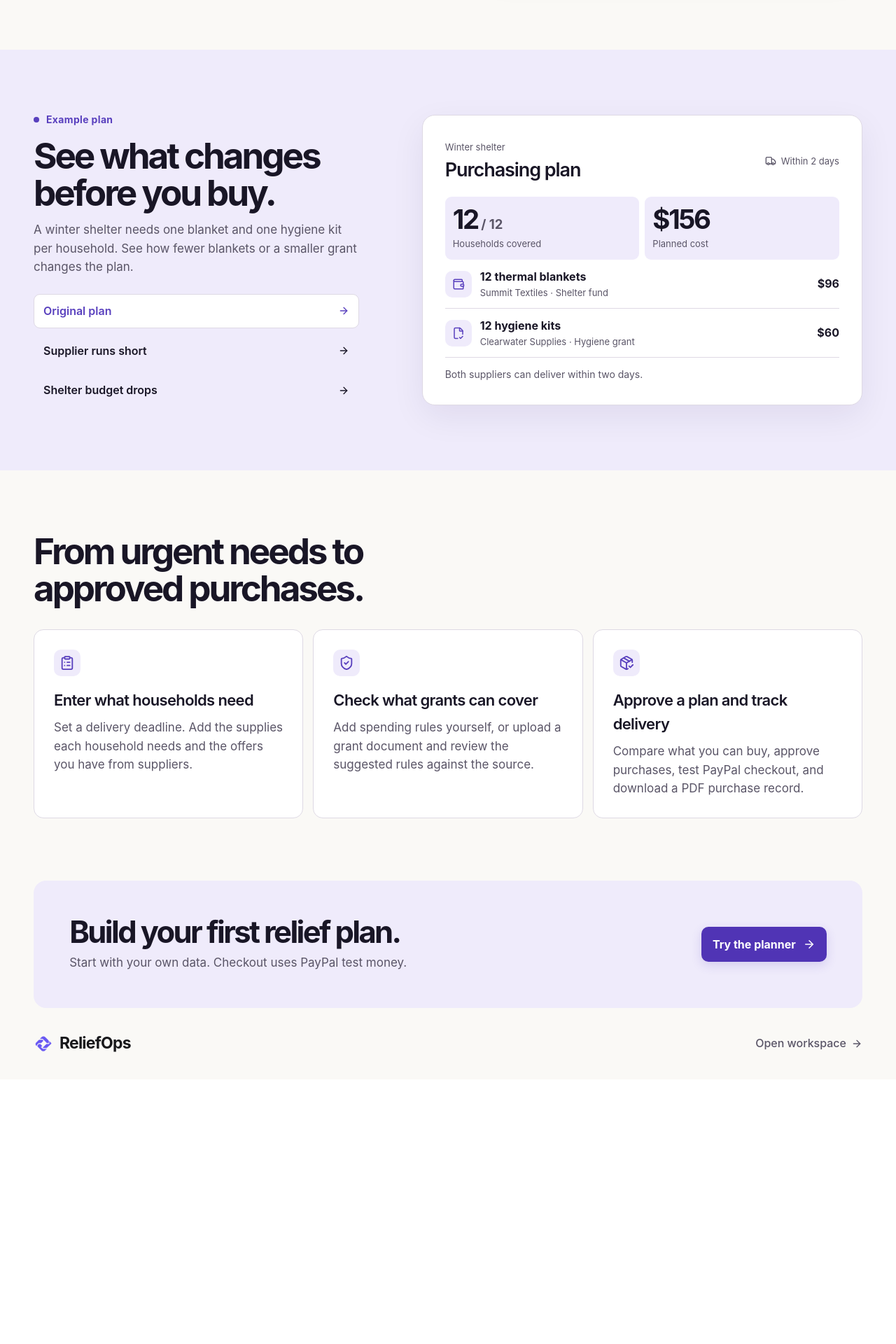
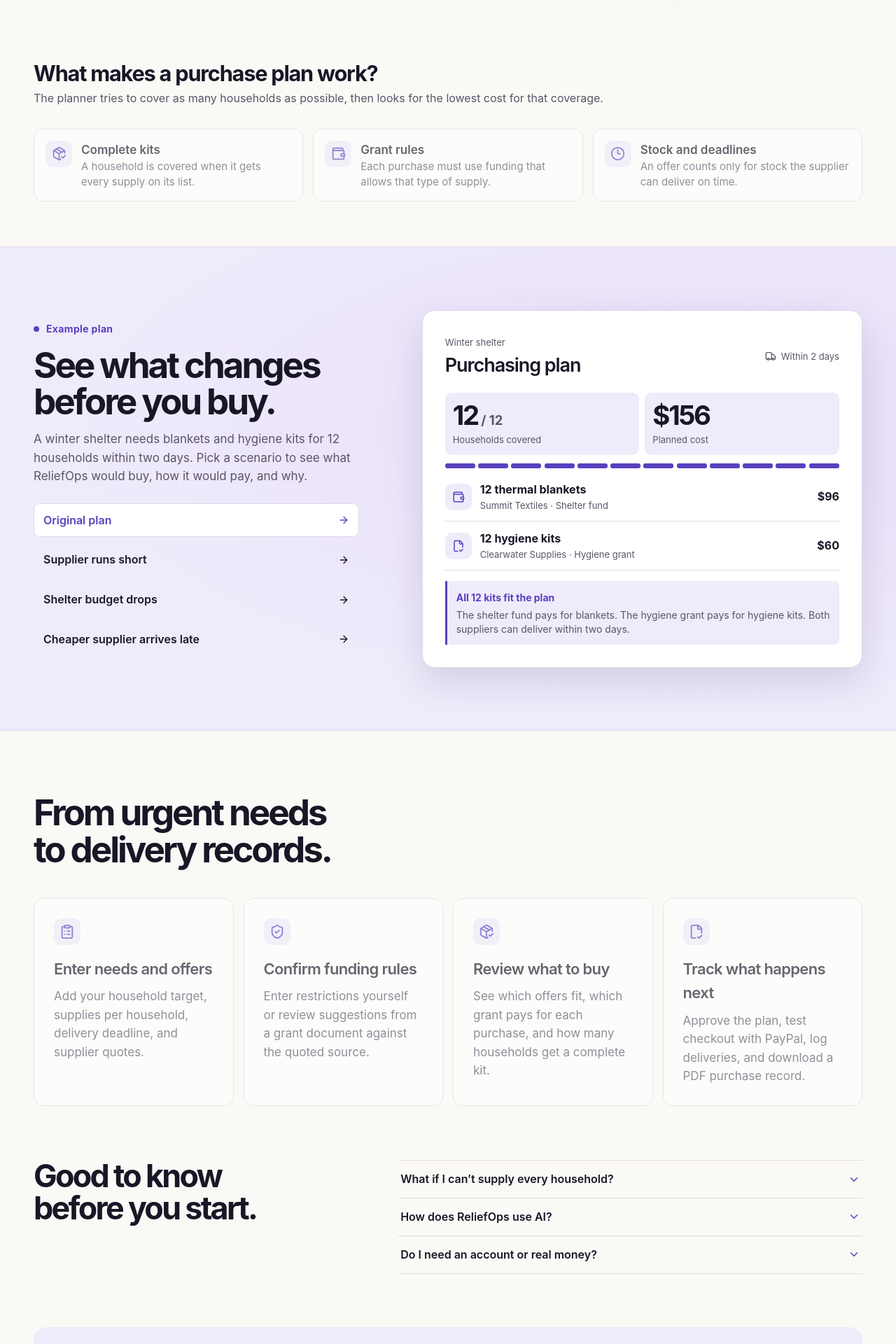
Before and after one commit to aditya-codes-git/PaypalProject, a React (Vite) app in the folder frontend/: page / in a window 1280 px wide. Shown: the part 680-2600 px from the top of the page at 70% size. Before the commit the page ends 2222 px from the top, so only its background shows below. Built offline with nearby package versions, Linux system fonts and the light colour scheme; a web font is replaced by a local one.

Commit message:
feat: explain and animate the ReliefOps planner preview

```diff
--- a/frontend/src/Landing.tsx
+++ b/frontend/src/Landing.tsx
@@ -1,25 +1,41 @@
 import { useState } from 'react';
-import { ArrowDown, ArrowRight, Check, ClipboardList, FileCheck2, PackageCheck, ShieldCheck, Truck, Wallet } from 'lucide-react';
+import { ArrowDown, ArrowRight, Check, ChevronDown, ClipboardList, Clock3, FileCheck2, PackageCheck, ShieldCheck, Truck, Wallet } from 'lucide-react';
 import { Brand } from './Brand';
 import { ThemeToggle } from './Theme';
 import './landing.css';
 
 const workspace = '/?workspace=1';
 const guest = '/?workspace=1&guest=1';
+const target = 12;
+const hygienePrice = 5;
 const examples = [
-  { label: 'Original plan', covered: 12, cost: '$156', note: 'Both suppliers can deliver within two days.', supplier: 'Summit Textiles', blankets: '$96', units: 12 },
-  { label: 'Supplier runs short', covered: 8, cost: '$104', note: 'Only 8 blankets are available by the deadline, so the plan covers 8 households.', supplier: 'Summit Textiles', blankets: '$64', units: 8 },
-  { label: 'Shelter budget drops', covered: 9, cost: '$117', note: 'A $72 shelter budget buys 9 blankets. The hygiene grant still pays for kits only.', supplier: 'Summit Textiles', blankets: '$72', units: 9 },
+  { label: 'Original plan', units: 12, price: 8, supplier: 'Summit Textiles', reason: 'All 12 kits fit the plan', note: 'The shelter fund pays for blankets. The hygiene grant pays for hygiene kits. Both suppliers can deliver within two days.' },
+  { label: 'Supplier runs short', units: 8, price: 8, supplier: 'Summit Textiles', reason: 'Blanket stock limits coverage', note: 'Only 8 blankets are available by the deadline. Even with enough hygiene kits and funding, only 8 households can receive both supplies.' },
+  { label: 'Shelter budget drops', units: 9, price: 8, supplier: 'Summit Textiles', reason: 'The shelter budget limits coverage', note: 'A $72 shelter budget buys 9 blankets at $8 each. The hygiene grant can only pay for kits, so it cannot cover the remaining blankets.' },
+  { label: 'Cheaper supplier arrives late', units: 12, price: 9, supplier: 'Northstar Relief Goods', reason: 'The deadline changes the supplier', note: 'Summit’s $8 blankets now arrive after the deadline. Northstar’s $9 blankets arrive within two days, so all 12 households still get a complete kit.' },
+];
+const constraints = [
+  { icon: PackageCheck, title: 'Complete kits', body: 'A household is covered when it gets every supply on its list.' },
+  { icon: Wallet, title: 'Grant rules', body: 'Each purchase must use funding that allows that type of supply.' },
+  { icon: Clock3, title: 'Stock and deadlines', body: 'An offer counts only for stock the supplier can deliver on time.' },
 ];
 const steps = [
-  { icon: ClipboardList, title: 'Enter what households need', body: 'Set a delivery deadline. Add the supplies each household needs and the offers you have from suppliers.' },
-  { icon: ShieldCheck, title: 'Check what grants can cover', body: 'Add spending rules yourself, or upload a grant document and review the suggested rules against the source.' },
-  { icon: PackageCheck, title: 'Approve a plan and track delivery', body: 'Compare what you can buy, approve purchases, test PayPal checkout, and download a PDF purchase record.' },
+  { icon: ClipboardList, title: 'Enter needs and offers', body: 'Add your household target, supplies per household, delivery deadline, and supplier quotes.' },
+  { icon: ShieldCheck, title: 'Confirm funding rules', body: 'Enter restrictions yourself or review suggestions from a grant document against the quoted source.' },
+  { icon: PackageCheck, title: 'Review what to buy', body: 'See which offers fit, which grant pays for each purchase, and how many households get a complete kit.' },
+  { icon: FileCheck2, title: 'Track what happens next', body: 'Approve the plan, test checkout with PayPal, log deliveries, and download a PDF purchase record.' },
+];
+const questions = [
+  { question: 'What if I can’t supply every household?', answer: 'The plan shows how many complete kits you can buy within your limits. Update a supplier offer, budget, or deadline and generate another plan to see what changes.' },
+  { question: 'How does ReliefOps use AI?', answer: 'AI suggests grant terms from uploaded documents. You review the source and confirm the terms. The purchasing planner then uses the confirmed rules, prices, stock, and delivery dates to calculate a plan.' },
+  { question: 'Do I need an account or real money?', answer: 'You can build a plan as a guest with your own data. Sign in to save it, review grant documents, or approve purchases. Checkout uses PayPal sandbox test money.' },
 ];
 
 export function Landing() {
   const [example, setExample] = useState(0);
   const plan = examples[example];
+  const blanketCost = plan.units * plan.price;
+  const hygieneCost = plan.units * hygienePrice;
   return <div className="landing" id="top">
     <a className="landing-skip" href="#landing-content">Skip to content</a>
     <header className="landing-header landing-wrap">
@@ -31,8 +47,8 @@ export function Landing() {
       <section className="landing-hero landing-wrap" aria-labelledby="landing-title">
         <div className="landing-hero-copy">
           <p className="landing-kicker"><span /> Relief purchasing planner</p>
-          <h1 id="landing-title">Get relief supplies <em>where they’re needed.</em></h1>
-          <p className="landing-intro">Find out how many households you can supply on time. Build a purchasing plan around grant rules, supplier stock, and your delivery deadline.</p>
+          <h1 id="landing-title">Know what to buy. <em>Know who it will reach.</em></h1>
+          <p className="landing-intro">ReliefOps helps relief teams decide which supplies to buy, which grants can pay, and how many households can receive a complete kit by the deadline.</p>
           <div className="landing-actions">
             <a className="landing-primary" href={guest}>Try the planner <ArrowRight size={18} aria-hidden="true" /></a>
             <a className="landing-secondary" href="#example">See an example <ArrowDown size={16} aria-hidden="true" /></a>
@@ -48,28 +64,41 @@ export function Landing() {
           </div>
         </div>
       </section>
+      <section className="landing-constraints landing-wrap" aria-labelledby="constraints-title">
+        <h2 id="constraints-title">What makes a purchase plan work?</h2>
+        <p className="landing-constraints-intro">The planner tries to cover as many households as possible, then looks for the lowest cost for that coverage.</p>
+        <div>{constraints.map(({ icon: Icon, title, body }) => <article key={title}><span className="landing-card-icon"><Icon size={21} aria-hidden="true" /></span><div><h3>{title}</h3><p>{body}</p></div></article>)}</div>
+      </section>
       <section className="landing-example" id="example" aria-labelledby="example-title">
         <div className="landing-wrap landing-example-inner">
           <div className="landing-example-copy">
             <p className="landing-kicker"><span /> Example plan</p>
             <h2 id="example-title">See what changes before you buy.</h2>
-            <p>A winter shelter needs one blanket and one hygiene kit per household. See how fewer blankets or a smaller grant changes the plan.</p>
+            <p>A winter shelter needs blankets and hygiene kits for 12 households within two days. Pick a scenario to see what ReliefOps would buy, how it would pay, and why.</p>
             <div className="landing-example-options" role="group" aria-label="Example conditions">
               {examples.map((item, index) => <button key={item.label} type="button" aria-pressed={example === index} onClick={() => setExample(index)}>{item.label}<ArrowRight size={16} aria-hidden="true" /></button>)}
             </div>
           </div>
-          <article className="landing-preview" aria-live="polite">
-            <div className="landing-preview-head"><div><span>Winter shelter</span><h3>Purchasing plan</h3></div><span className="landing-preview-time"><Truck size={16} aria-hidden="true" /> Within 2 days</span></div>
-            <div className="landing-preview-stats"><div><strong>{plan.covered}<small> / 12</small></strong><span>Households covered</span></div><div><strong>{plan.cost}</strong><span>Planned cost</span></div></div>
-            <div className="landing-preview-line"><span className="landing-card-icon"><Wallet size={18} aria-hidden="true" /></span><div><strong>{plan.units} thermal blankets</strong><span>{plan.supplier} · Shelter fund</span></div><strong>{plan.blankets}</strong></div>
-            <div className="landing-preview-line"><span className="landing-card-icon"><FileCheck2 size={18} aria-hidden="true" /></span><div><strong>{plan.units} hygiene kits</strong><span>Clearwater Supplies · Hygiene grant</span></div><strong>${plan.units * 5}</strong></div>
-            <p className="landing-preview-note">{plan.note}</p>
+          <article className="landing-preview" aria-labelledby="preview-title">
+            <div className="landing-preview-head"><div><span>Winter shelter</span><h3 id="preview-title">Purchasing plan</h3></div><span className="landing-preview-time"><Truck size={16} aria-hidden="true" /> Within 2 days</span></div>
+            <p className="sr-only" role="status">{plan.units} of {target} households covered. ${blanketCost + hygieneCost} planned cost. {plan.reason}.</p>
+            <div className="landing-preview-result" key={example}>
+              <div className="landing-preview-stats"><div><strong>{plan.units}<small> / {target}</small></strong><span>Households covered</span></div><div><strong>${blanketCost + hygieneCost}</strong><span>Planned cost</span></div></div>
+              <div className="landing-coverage" aria-hidden="true">{Array.from({ length: target }, (_, index) => <span key={index} className={index < plan.units ? 'covered' : undefined} style={{ animationDelay: `${index * 30}ms` }} />)}</div>
+              <div className="landing-preview-line"><span className="landing-card-icon"><Wallet size={18} aria-hidden="true" /></span><div><strong>{plan.units} thermal blankets</strong><span>{plan.supplier} · Shelter fund</span></div><strong>${blanketCost}</strong></div>
+              <div className="landing-preview-line"><span className="landing-card-icon"><FileCheck2 size={18} aria-hidden="true" /></span><div><strong>{plan.units} hygiene kits</strong><span>Clearwater Supplies · Hygiene grant</span></div><strong>${hygieneCost}</strong></div>
+              <div className="landing-preview-note"><strong>{plan.reason}</strong><p>{plan.note}</p></div>
+            </div>
           </article>
         </div>
       </section>
       <section className="landing-workflow landing-wrap" id="workflow" aria-labelledby="workflow-title">
-        <h2 id="workflow-title">From urgent needs to approved purchases.</h2>
+        <h2 id="workflow-title">From urgent needs to delivery records.</h2>
         <div className="landing-steps">{steps.map(({ icon: Icon, title, body }) => <article key={title}><span className="landing-card-icon"><Icon size={22} aria-hidden="true" /></span><h3>{title}</h3><p>{body}</p></article>)}</div>
+      </section>
+      <section className="landing-questions landing-wrap" aria-labelledby="questions-title">
+        <h2 id="questions-title">Good to know before you start.</h2>
+        <div>{questions.map(({ question, answer }) => <details key={question}><summary>{question}<ChevronDown size={18} aria-hidden="true" /></summary><p>{answer}</p></details>)}</div>
       </section>
       <section className="landing-bottom landing-wrap" aria-labelledby="start-title">
         <div><h2 id="start-title">Build your first relief plan.</h2><p>Start with your own data. Checkout uses PayPal test money.</p></div>
--- a/frontend/src/landing.css
+++ b/frontend/src/landing.css
@@ -6,6 +6,7 @@
   --land-border: #ded9e4;
   --land-card: #fff;
   --land-tint: #efebfb;
+  --land-glow: #e8ddfa;
   background: var(--land-bg);
   color: var(--land-ink);
   min-height: 100svh;
@@ -19,6 +20,7 @@
   --land-border: #332d3d;
   --land-card: #17141d;
   --land-tint: #252033;
+  --land-glow: #32204b;
 }
 .landing a { color: inherit; text-decoration: none; }
 .landing > main { max-width: none; margin: 0; padding: 0; }
@@ -36,10 +38,10 @@
 .landing-nav-actions { gap: 12px; }
 .landing .theme-toggle { border-color: var(--land-border); color: var(--land-muted); background: var(--land-card); }
 .landing .landing-signin { font-weight: 650; padding: 8px 15px; border: 1px solid var(--land-border); border-radius: 9px; white-space: nowrap; }
-.landing-hero { display: grid; grid-template-columns: minmax(0, 1.05fr) minmax(0, 1fr); gap: clamp(30px, 5vw, 76px); align-items: center; padding-block: clamp(55px, 7vw, 105px); }
+.landing-hero { display: grid; grid-template-columns: minmax(0, 1.05fr) minmax(0, 1fr); gap: clamp(30px, 5vw, 76px); align-items: center; padding-block: clamp(52px, 6vw, 92px); }
 .landing-kicker { display: flex; align-items: center; gap: 10px; color: var(--land-accent); font-size: 14px; font-weight: 700; letter-spacing: .025em; }
 .landing-kicker > span { width: 8px; height: 8px; background: currentColor; border-radius: 50%; }
-.landing h1 { font-size: clamp(48px, 5.7vw, 84px); line-height: .99; letter-spacing: -.075em; font-weight: 670; margin-block: 22px 23px; text-wrap: balance; }
+.landing h1 { font-size: clamp(48px, 5.4vw, 79px); line-height: 1.01; letter-spacing: -.068em; font-weight: 670; margin-block: 22px 23px; }
 .landing h1 em { display: block; font-style: normal; color: var(--land-accent); }
 .landing .landing-intro { max-width: 490px; font-size: clamp(18px, 1.6vw, 22px); line-height: 1.52; color: var(--land-muted); }
 .landing-actions { display: flex; flex-wrap: wrap; gap: 12px; align-items: center; margin-top: 28px; }
@@ -49,7 +51,8 @@
 .landing .landing-secondary { border: 1px solid var(--land-border); background: var(--land-card); }
 .landing .landing-secondary:hover, .landing .landing-signin:hover { border-color: var(--land-accent); }
 .landing .landing-microcopy { color: var(--land-muted); font-size: 14px; margin-top: 12px; }
-.landing-hero-art { position: relative; min-width: 0; aspect-ratio: 1.15; isolation: isolate; }
+.landing-hero-art { position: relative; min-width: 0; aspect-ratio: 1.18; isolation: isolate; }
+.landing-hero-art::before { content: ""; position: absolute; inset: -6% -3% -6%; background: radial-gradient(ellipse, var(--land-glow) 35%, transparent 72%); filter: blur(16px); z-index: -1; }
 .landing-hero-art > img { width: 100%; height: 100%; display: block; border-radius: 22px; object-fit: cover; object-position: 58% center; background: #242032; }
 .landing-hero-card { position: absolute; inset: auto 20px 20px; display: flex; align-items: center; gap: 12px; padding: 14px; border-radius: 14px; background: var(--land-card); border: 1px solid var(--land-border); box-shadow: 0 14px 36px #130d2536; }
 .landing-hero-card > div { flex: 1; min-width: 0; }
@@ -57,7 +60,14 @@
 .landing-hero-card div strong { font-size: clamp(15px, 1.5vw, 19px); }
 .landing-card-icon { width: 38px; height: 38px; border-radius: 10px; display: inline-grid; place-items: center; flex: 0 0 auto; background: var(--land-tint); color: var(--land-accent); }
 .landing-ready { display: inline-flex; gap: 4px; align-items: center; border-radius: 20px; padding: 5px 9px; background: #e6f4eb; color: #205a3a; white-space: nowrap; font-size: 12px; font-weight: 650; }
-.landing-example { padding-block: clamp(56px, 7vw, 100px); background: var(--land-tint); }
+.landing-constraints { padding-block: 20px clamp(52px, 6vw, 82px); }
+.landing .landing-constraints h2 { font-size: clamp(23px, 2.4vw, 32px); letter-spacing: -.04em; }
+.landing .landing-constraints-intro { margin-block: 8px 20px; color: var(--land-muted); font-size: 16px; }
+.landing-constraints > div { display: grid; grid-template-columns: repeat(3, minmax(0, 1fr)); gap: 14px; }
+.landing-constraints article { display: flex; gap: 13px; align-items: flex-start; padding: 16px; border: 1px solid var(--land-border); background: var(--land-card); border-radius: 13px; }
+.landing-constraints h3 { font-size: 17px; }
+.landing-constraints p { font-size: 15px; color: var(--land-muted); line-height: 1.45; }
+.landing-example { padding-block: clamp(56px, 7vw, 100px); background: radial-gradient(ellipse at 79% 38%, var(--land-glow), transparent 65%), var(--land-tint); border-block: 1px solid var(--land-border); }
 .landing-example-inner { display: grid; grid-template-columns: minmax(0, .85fr) minmax(0, 1.15fr); align-items: center; gap: clamp(32px, 7vw, 104px); }
 .landing h2 { font-size: clamp(34px, 4vw, 58px); line-height: 1.03; letter-spacing: -.06em; font-weight: 650; text-wrap: balance; }
 .landing-example h2 { margin-block: 14px; }
@@ -65,7 +75,7 @@
 .landing-example-options { display: grid; gap: 8px; margin-top: 25px; }
 .landing-example-options button { display: flex; justify-content: space-between; align-items: center; text-align: left; gap: 14px; border: 1px solid transparent; border-radius: 9px; padding: 11px 13px; color: var(--land-ink); background: transparent; cursor: pointer; font: inherit; font-weight: 600; }
 .landing-example-options button:hover, .landing-example-options button[aria-pressed="true"] { border-color: var(--land-border); background: var(--land-card); color: var(--land-accent); }
-.landing-preview { background: var(--land-card); padding: clamp(16px, 3vw, 32px); border: 1px solid var(--land-border); border-radius: 18px; box-shadow: 0 16px 48px #20144012; }
+.landing-preview { background: var(--land-card); padding: clamp(16px, 3vw, 32px); border: 1px solid var(--land-border); border-radius: 18px; box-shadow: 0 20px 52px #20144022; }
 .landing-preview-head, .landing-preview-line { display: flex; justify-content: space-between; align-items: center; gap: 12px; }
 .landing-preview-head h3 { font-size: clamp(20px, 2.3vw, 27px); letter-spacing: -.04em; }
 .landing-preview-head span, .landing-preview-stats span, .landing-preview-line div span { color: var(--land-muted); font-size: 13px; }
@@ -74,15 +84,30 @@
 .landing-preview-stats div { padding: 11px; background: var(--land-tint); border-radius: 9px; }
 .landing-preview-stats strong { display: block; font-size: clamp(28px, 3vw, 42px); line-height: 1.12; letter-spacing: -.06em; }
 .landing-preview-stats small { font-size: .48em; color: var(--land-muted); letter-spacing: 0; }
+.landing-coverage { display: grid; grid-template-columns: repeat(12, 1fr); gap: 4px; margin-block: 12px 6px; }
+.landing-coverage span { height: 7px; border-radius: 3px; background: var(--land-border); }
+.landing-coverage .covered { background: var(--land-accent); }
 .landing-preview-line { padding-block: 12px; border-bottom: 1px solid var(--land-border); }
 .landing-preview-line div { flex: 1; min-width: 0; }
 .landing-preview-line div span { display: block; }
-.landing .landing-preview-note { margin-top: 13px; color: var(--land-muted); font-size: 14px; }
+.landing-preview-note { margin-top: 15px; padding: 11px 13px; border-inline-start: 3px solid var(--land-accent); background: var(--land-tint); border-radius: 0 8px 8px 0; }
+.landing-preview-note strong { color: var(--land-accent); font-size: 14px; }
+.landing .landing-preview-note p { margin-top: 3px; color: var(--land-muted); font-size: 14px; line-height: 1.45; }
 .landing-workflow { padding-block: clamp(58px, 7vw, 100px); }
 .landing-workflow h2 { max-width: 650px; }
-.landing-steps { margin-top: 32px; display: grid; grid-template-columns: repeat(3, minmax(0, 1fr)); gap: 14px; }
+.landing-steps { margin-top: 32px; display: grid; grid-template-columns: repeat(4, minmax(0, 1fr)); gap: 14px; }
 .landing-steps article { padding: clamp(17px, 2.4vw, 28px); border: 1px solid var(--land-border); background: var(--land-card); border-radius: 14px; }
 .landing-steps h3 { font-size: 22px; letter-spacing: -.03em; margin-block: 17px 9px; }
+.landing-questions { display: grid; grid-template-columns: minmax(0, 1fr) minmax(0, 1.45fr); gap: clamp(20px, 5vw, 75px); padding-block: 0 clamp(52px, 6vw, 85px); }
+.landing .landing-questions h2 { font-size: clamp(29px, 3.5vw, 46px); }
+.landing-questions details { border-block-end: 1px solid var(--land-border); }
+.landing-questions details:first-child { border-block-start: 1px solid var(--land-border); }
+.landing-questions summary { display: flex; align-items: center; justify-content: space-between; gap: 12px; list-style: none; cursor: pointer; padding: 14px 3px; font-weight: 630; }
+.landing-questions summary::-webkit-details-marker { display: none; }
+.landing-questions summary:focus-visible { outline: 2px solid var(--land-accent); outline-offset: 3px; }
+.landing-questions summary svg { color: var(--land-accent); flex-shrink: 0; }
+.landing-questions details[open] summary svg { rotate: 180deg; }
+.landing-questions details p { color: var(--land-muted); padding: 0 20px 15px 3px; }
 .landing-bottom { padding: clamp(24px, 4vw, 52px); border-radius: 18px; background: var(--land-tint); display: flex; align-items: center; justify-content: space-between; gap: 22px; }
 .landing-bottom h2 { font-size: clamp(30px, 3.4vw, 46px); margin-bottom: 8px; }
 .landing-footer { padding-block: 33px; display: flex; gap: 16px; align-items: center; justify-content: space-between; }
@@ -92,18 +117,47 @@
   .landing-hero { gap: 25px; }
   .landing-hero-card { inset: auto 10px 10px; }
   .landing-ready { display: none; }
+  .landing-steps { grid-template-columns: repeat(2, minmax(0, 1fr)); }
 }
 @media (max-width: 700px) {
   .landing-wrap { width: calc(100% - 36px); }
   .landing-header { height: 66px; }
   .landing-header nav { display: none; }
-  .landing-hero, .landing-example-inner { grid-template-columns: minmax(0, 1fr); }
+  .landing-hero, .landing-example-inner, .landing-questions { grid-template-columns: minmax(0, 1fr); }
   .landing-hero { padding-block: 44px; gap: 28px; }
   .landing h1 { font-size: clamp(41px, 10.8vw, 65px); }
   .landing-hero-art { aspect-ratio: 1.38; }
   .landing-ready { display: inline-flex; }
-  .landing-steps { grid-template-columns: minmax(0, 1fr); }
+  .landing-steps, .landing-constraints > div { grid-template-columns: minmax(0, 1fr); }
   .landing-bottom { flex-direction: column; align-items: flex-start; }
+}
+@media (prefers-reduced-motion: no-preference) {
+  .landing-hero-copy { animation: landing-enter 550ms ease-out both; }
+  .landing-hero-art { animation: landing-enter 700ms 90ms ease-out both; }
+  .landing-hero-card { animation: landing-enter 520ms 320ms ease-out both; }
+  .landing-preview-result { animation: landing-enter 300ms ease-out both; }
+  .landing-coverage .covered { transform-origin: left; animation: landing-fill 270ms ease-out both; }
+  .landing :is(.landing-primary, .landing-secondary), .landing-questions summary svg { transition: transform 180ms ease, background-color 180ms ease, rotate 180ms ease; }
+  .landing :is(.landing-primary, .landing-secondary):hover { transform: translateY(-2px); }
+  @supports (animation-timeline: view()) {
+    .landing-steps article, .landing-constraints article {
+      animation: landing-scroll-in linear both;
+      animation-timeline: view();
+      animation-range: entry 0% entry 70%;
+    }
+  }
+}
+@keyframes landing-enter {
+  from { opacity: 0; transform: translateY(12px); }
+  to { opacity: 1; transform: translateY(0); }
+}
+@keyframes landing-fill {
+  from { opacity: .35; transform: scaleX(.3); }
+  to { opacity: 1; transform: scaleX(1); }
+}
+@keyframes landing-scroll-in {
+  from { opacity: .65; transform: translateY(12px); }
+  to { opacity: 1; transform: translateY(0); }
 }
 @media (max-width: 360px) {
   .landing-ready { display: none; }
```
Also changed, not shown: 1 other file (tests, documents, lock files or other folders).
